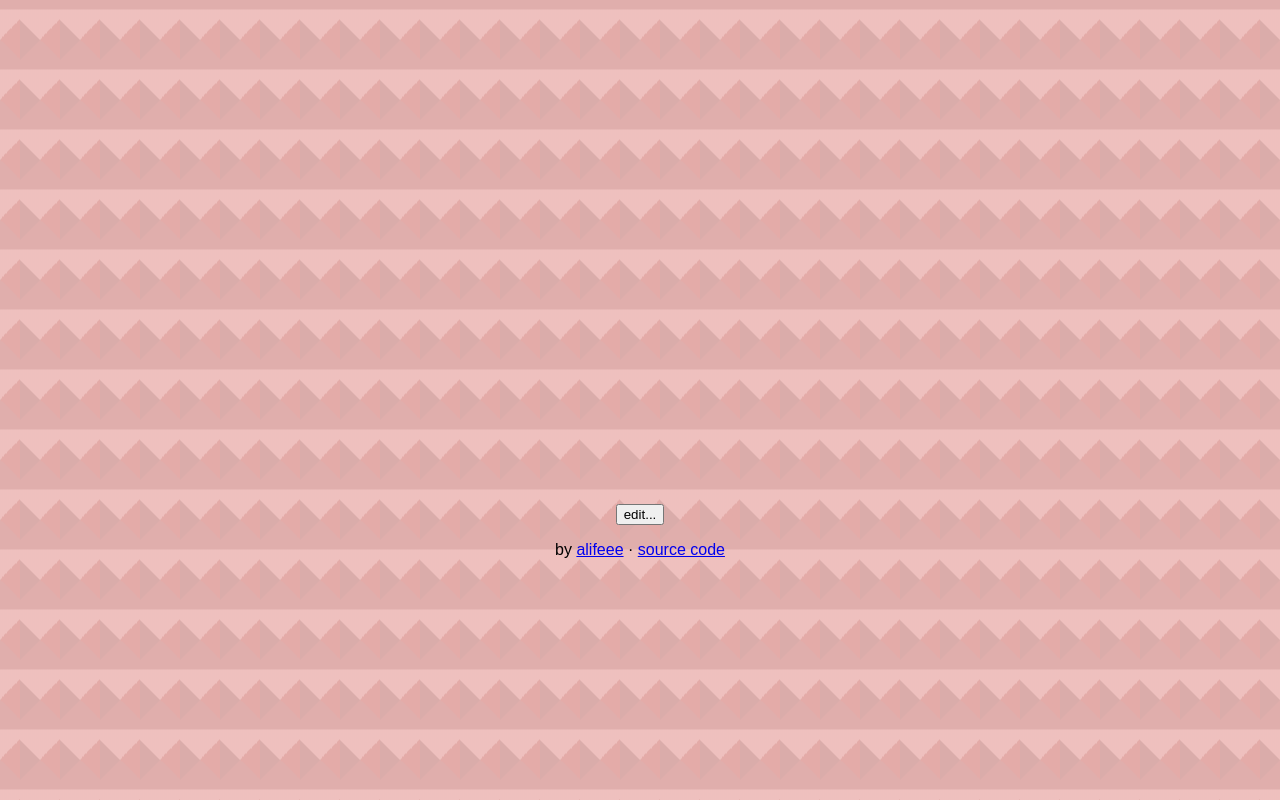
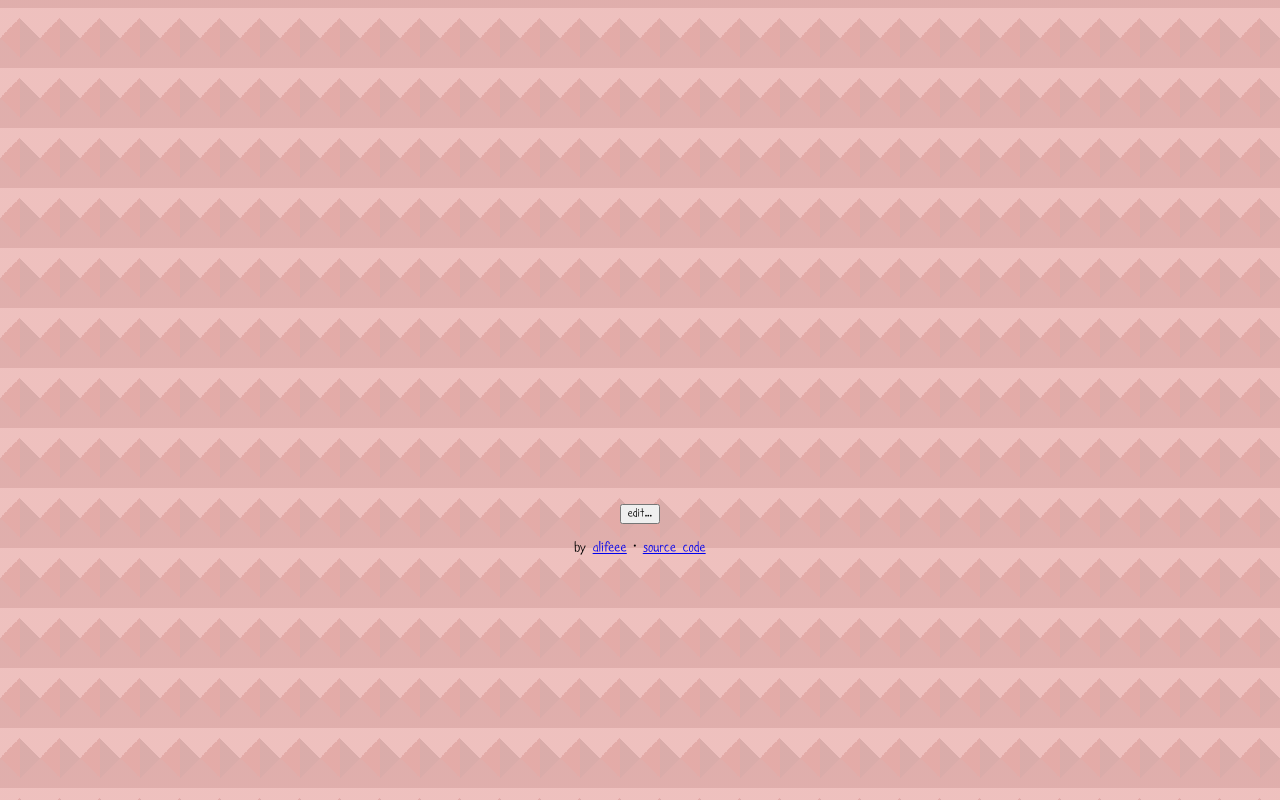
Before and after one commit to alifeee/polycule-visualiser, an Eleventy site: page index.html in a window 1280 px wide. Built offline with nearby package versions, Linux system fonts and the light colour scheme; Eleventy itself is replaced by a stand-in of ours; files that its build step writes are made by us from their sources; the site is published under a folder, as on GitHub Pages, so addresses that start at the root find nothing; no server answers.

Commit message:
remove absolute link reference

```diff
--- a/index.html
+++ b/index.html
@@ -182,7 +182,7 @@
 
       @font-face {
         font-family: "Hockey is Life";
-        src: url("/hockey.ttf");
+        src: url("hockey.ttf");
       }
 
       body {
```
